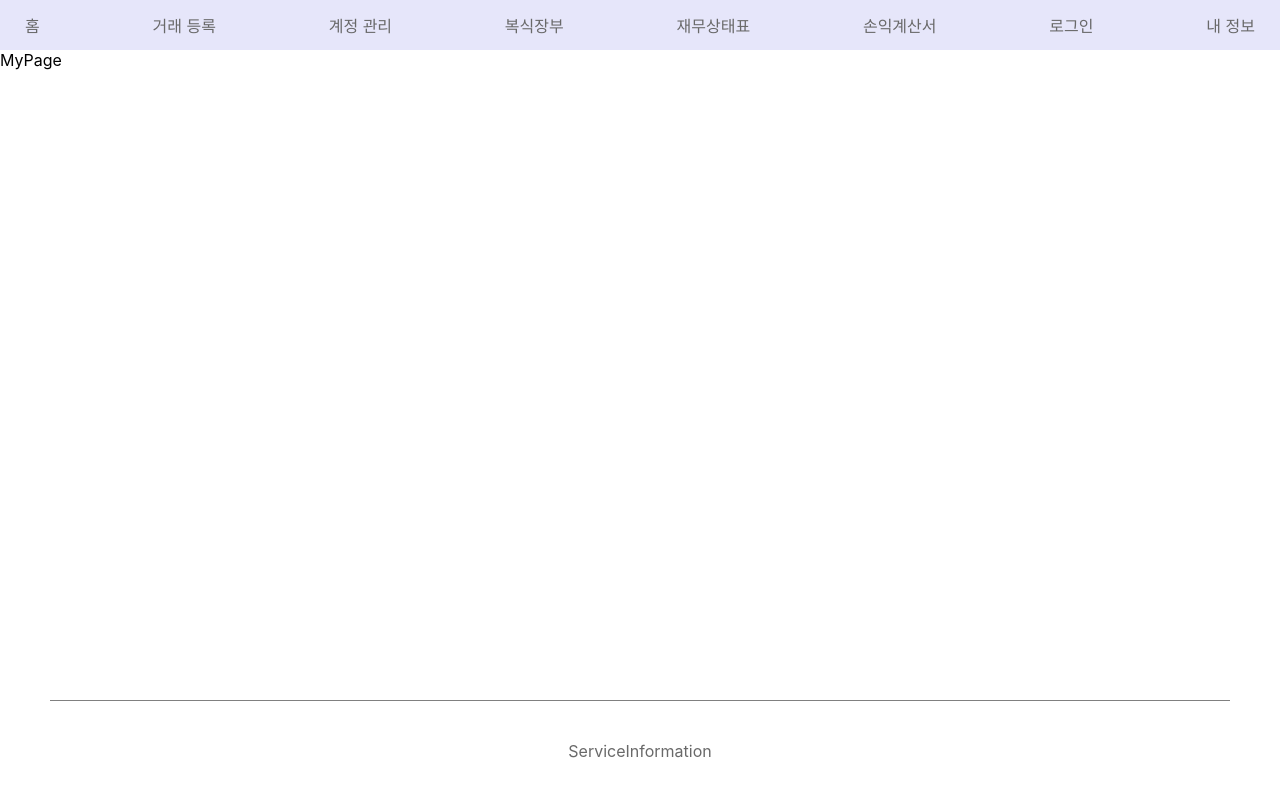
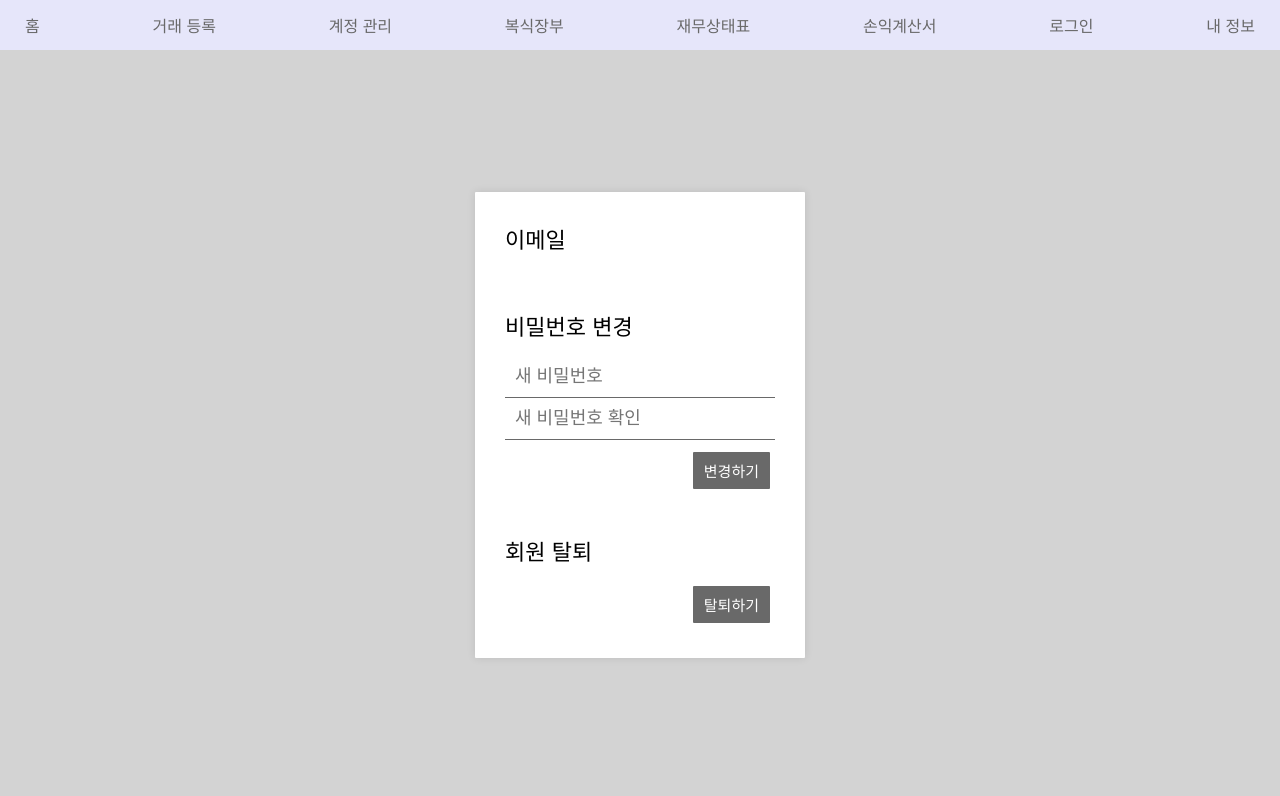
Before and after one commit to suloginscene/web-frontend, a React (Create React App) app: page /my-page in a window 1280 px wide. Shown: the top 796 px of the page. Built offline with nearby package versions, Linux system fonts and the light colour scheme; no server answers.

Commit message:
feat: Add my page

```diff
--- /dev/null
+++ b/src/components/auth/MemberInfo.js
@@ -0,0 +1,43 @@
+import React from 'react';
+import './MemberInfo.scss';
+
+function MemberInfo({email, form, onChange, onSubmit, onClickWithdraw}) {
+  return (
+    <div className={"member-info"}>
+
+      <div className={"info"}>
+        <h3>이메일</h3>
+        <div className={"email"}>{email}</div>
+      </div>
+
+      <div className={"change"}>
+        <h3>비밀번호 변경</h3>
+        <form onSubmit={onSubmit}>
+          <input
+            name={"newPassword"}
+            type={"password"}
+            placeholder={"새 비밀번호"}
+            onChange={onChange}
+            value={form.newPassword}
+          />
+          <input
+            name={"newPasswordConfirm"}
+            type={"password"}
+            placeholder={"새 비밀번호 확인"}
+            onChange={onChange}
+            value={form.newPasswordConfirm}
+          />
+          <button type={"submit"}>변경하기</button>
+        </form>
+      </div>
+
+      <div className={"withdraw"}>
+        <h3>회원 탈퇴</h3>
+        <button onClick={onClickWithdraw}>탈퇴하기< /button>
+      </div>
+
+    </div>
+  );
+}
+
+export default MemberInfo;
--- /dev/null
+++ b/src/components/auth/MemberInfo.scss
@@ -0,0 +1,37 @@
+.member-info {
+  h3 {
+    margin-bottom: 15px;
+  }
+
+  .info {
+    margin-bottom: 40px;
+    overflow: auto;
+
+    .email {
+      float: right;
+      font-size: 20px;
+      font-weight: lighter;
+    }
+  }
+
+  .change {
+    margin-bottom: 40px;
+
+    form {
+      overflow: auto;
+
+      button {
+        margin-top: 12px;
+        float: right;
+      }
+    }
+  }
+
+  .withdraw {
+    overflow: auto;
+
+    button {
+      float: right;
+    }
+  }
+}
--- /dev/null
+++ b/src/containers/MemberInfoContainer.js
@@ -0,0 +1,66 @@
+import React, {useEffect} from 'react';
+import {useDispatch, useSelector} from 'react-redux';
+import MemberInfo from "../components/auth/MemberInfo";
+import {changeField, initializeForm, myInfo} from "../modules/auth";
+
+function MemberInfoContainer() {
+  const dispatch = useDispatch();
+  const {jwt, myInfoLink, email, form, errorResponse} = useSelector(({auth}) => ({
+      jwt: auth.jwt,
+      myInfoLink: auth.links.myInfo,
+      email: auth.email,
+      form: auth.changePassword,
+      errorResponse: auth.errorResponse
+    })
+  );
+
+  const onChange = (e) => {
+    const {name, value} = e.target;
+    dispatch(changeField({form: 'changePassword', key: name, value: value}));
+  };
+
+  const onSubmit = (e) => {
+    e.preventDefault();
+    const {newPassword, newPasswordConfirm} = form;
+    if (newPassword !== newPasswordConfirm) {
+      alert("비밀번호를 다시 확인해 주세요.");
+      return;
+    }
+    // TODO
+    console.log("send");
+  };
+
+  const onClickWithdraw = () => {
+    // TODO
+    console.log("withdraw");
+  };
+
+  useEffect(() => {
+    dispatch(initializeForm('changePassword'));
+    dispatch(myInfo(myInfoLink, {jwt}));
+  }, [dispatch, jwt, myInfoLink]);
+
+  // useEffect(() => {
+  //   if (jwt) {
+  //     history.push('/');
+  //   }
+  // }, [jwt, history]);
+
+  useEffect(() => {
+    if (errorResponse) {
+      alert("실패");
+    }
+  }, [errorResponse]);
+
+  return (
+    <MemberInfo
+      email={email}
+      form={form}
+      onChange={onChange}
+      onSubmit={onSubmit}
+      onClickWithdraw={onClickWithdraw}
+    />
+  );
+}
+
+export default MemberInfoContainer;
--- a/src/lib/api/auth.js
+++ b/src/lib/api/auth.js
@@ -14,3 +14,6 @@ export const login = ({loginLink, username, password}) =>
 
 export const forget = ({forgetLink, username}) =>
   client.post(forgetLink, {username});
+
+export const myInfo = ({myInfoLink, jwt}) =>
+  client.get(myInfoLink, {headers: {'X-AUTH-TOKEN': jwt}});
--- a/src/modules/auth.js
+++ b/src/modules/auth.js
@@ -11,6 +11,7 @@ const [SIGNUP, SIGNUP_SUCCESS, SIGNUP_FAILURE] = createRequestActionTypes("auth/
 const [VERIFY, VERIFY_SUCCESS, VERIFY_FAILURE] = createRequestActionTypes("auth/VERIFY");
 const [LOGIN, LOGIN_SUCCESS, LOGIN_FAILURE] = createRequestActionTypes("auth/LOGIN");
 const [FORGET, FORGET_SUCCESS, FORGET_FAILURE] = createRequestActionTypes("auth/FORGET");
+const [MY_INFO, MY_INFO_SUCCESS, MY_INFO_FAILURE] = createRequestActionTypes("auth/MY_INFO");
 
 export const changeField = createAction(CHANGE_FIELD, ({form, key, value}) => ({form, key, value}));
 export const initializeForm = createAction(INITIALIZE_FORM, (form) => (form));
@@ -19,12 +20,14 @@ export const signup = createAction(SIGNUP, (signupLink, {username, password}) =>
 export const verify = createAction(VERIFY, (verificationLink, {token}) => ({verificationLink, token}));
 export const login = createAction(LOGIN, (loginLink, {username, password}) => ({loginLink, username, password}));
 export const forget = createAction(FORGET, (forgetLink, {username}) => ({forgetLink, username}));
+export const myInfo = createAction(MY_INFO, (myInfoLink, {jwt}) => ({myInfoLink, jwt}));
 
 const authIndexSaga = createRequestSaga(AUTH_INDEX, authApi.index);
 const signupSaga = createRequestSaga(SIGNUP, authApi.signup);
 const verifySaga = createRequestSaga(VERIFY, authApi.verify);
 const loginSaga = createRequestSaga(LOGIN, authApi.login);
 const forgetSaga = createRequestSaga(FORGET, authApi.forget);
+const myInfoSaga = createRequestSaga(MY_INFO, authApi.myInfo);
 
 export function* authSaga() {
   yield takeLatest(AUTH_INDEX, authIndexSaga);
@@ -32,6 +35,7 @@ export function* authSaga() {
   yield takeLatest(VERIFY, verifySaga);
   yield takeLatest(LOGIN, loginSaga);
   yield takeLatest(FORGET, forgetSaga);
+  yield takeLatest(MY_INFO, myInfoSaga);
 }
 
 const initialState = {
@@ -40,7 +44,9 @@ const initialState = {
     login: null,
     myInfo: null,
     forget: null,
-    verify: null
+    verify: null,
+    changePassword: null,
+    withdraw: null
   },
   signup: {
     username: '',
@@ -57,9 +63,14 @@ const initialState = {
   forget: {
     username: ''
   },
+  changePassword: {
+    newPassword: '',
+    newPasswordConfirm: '',
+  },
   verified: null,
   jwt: null,
   found: null,
+  email: null,
   errorResponse: null
 };
 
@@ -118,6 +129,17 @@ const auth = handleActions(
     }),
     [FORGET_FAILURE]: (state, {payload: errorResponse}) => ({
       ...state, errorResponse
+    }),
+    [MY_INFO_SUCCESS]: (state, {payload: response}) => (
+      produce(state, draft => {
+        draft.email = response.data.email;
+        draft.links.changePassword = response.data._links.changePassword.href;
+        draft.links.withdraw = response.data._links.withdraw.href;
+        draft.errorResponse = null;
+      })
+    ),
+    [MY_INFO_FAILURE]: (state, {payload: errorResponse}) => ({
+      ...state, errorResponse
     })
   },
   initialState
--- a/src/pages/member/MyPage.js
+++ b/src/pages/member/MyPage.js
@@ -1,10 +1,12 @@
 import React from 'react';
+import AuthTemplate from "../../components/auth/AuthTemplate";
+import MemberInfoContainer from "../../containers/MemberInfoContainer";
 
 function MyPage() {
   return (
-    <>
-      MyPage
-    </>
+    <AuthTemplate>
+      <MemberInfoContainer/>
+    </AuthTemplate>
   );
 }
 
```
